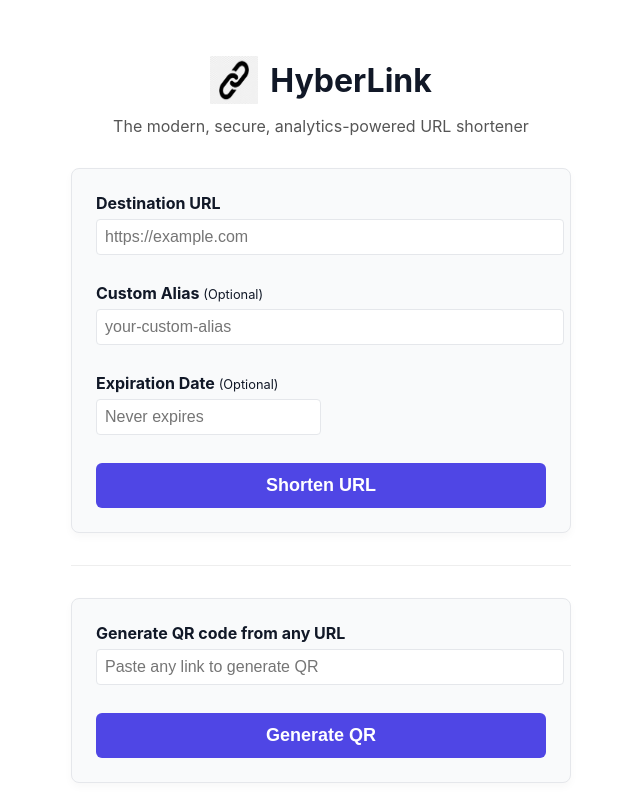
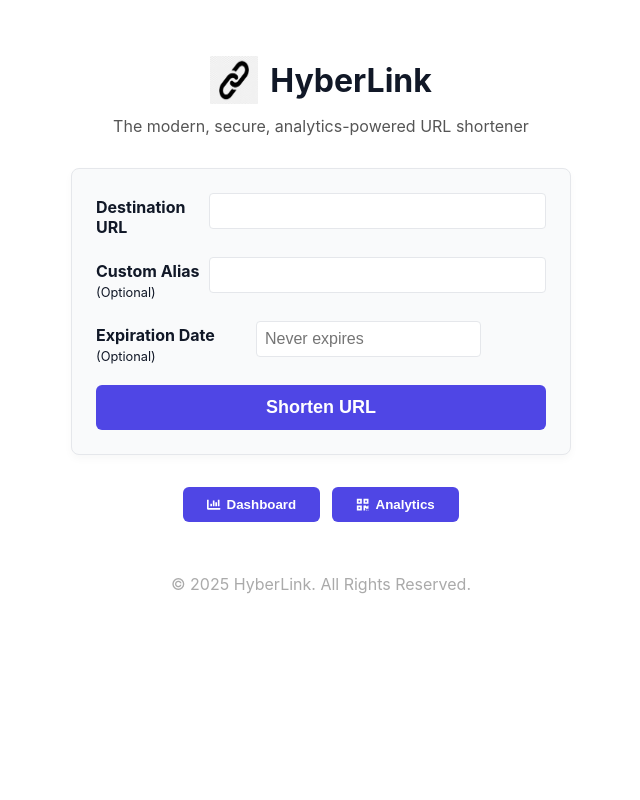
Before and after one commit to maryam24-7/hyperlink, a Next.js app: page / in a window 1280 px wide. Shown: the top 800 px of the page, without its empty margins (319-959 px from the left). Built offline with nearby package versions, Linux system fonts and the light colour scheme.

Commit message:
Update LinkForm.tsx

```diff
--- a/src/components/LinkManagement/LinkForm.tsx
+++ b/src/components/LinkManagement/LinkForm.tsx
@@ -11,10 +11,6 @@ export default function LinkForm() {
   const [expiresAt, setExpiresAt] = useState<Date | null>(null);
   const [qrCode, setQrCode] = useState('');
   const [isLoading, setIsLoading] = useState(false);
-
-  // New state for direct QR link input
-  const [qrInput, setQrInput] = useState('');
-  const [qrInputValue, setQrInputValue] = useState('');
 
   const handleSubmit = async (e: React.FormEvent) => {
     e.preventDefault();
@@ -46,7 +42,7 @@ export default function LinkForm() {
     }
   };
 
-  // CSS styles
+  // نمط مشترك للحقل الواحد: عمودي في الجوال، أفقي في الحاسوب
   const fieldStyle: React.CSSProperties = {
     display: 'flex',
     flexDirection: 'column',
@@ -64,15 +60,18 @@ export default function LinkForm() {
     width: '100%',
   };
 
-  // Handle QR input generation
-  const handleQrInput = (e: React.FormEvent) => {
-    e.preventDefault();
-    setQrInputValue(qrInput);
-  };
+  // خاص بالحواسيب - يتم تفعيله عبر media query في CSS أو باستخدام window.innerWidth
+  const isDesktop = typeof window !== 'undefined' && window.innerWidth >= 768;
+
+  if (isDesktop) {
+    fieldStyle.flexDirection = 'row';
+    fieldStyle.alignItems = 'center';
+    labelStyle.width = 160;
+    labelStyle.marginBottom = 0;
+    inputStyle.flexGrow = 1;
+  }
 
   return (
-    <div>
-      {/* URL Shortener Form */}
     <form onSubmit={handleSubmit} className="card" style={{ textAlign: "left" }}>
       <div style={fieldStyle}>
         <label style={labelStyle}>Destination URL</label>
@@ -82,7 +81,6 @@ export default function LinkForm() {
           onChange={e => setUrl(e.target.value)}
           required
           style={inputStyle}
-            placeholder="https://example.com"
         />
       </div>
 
@@ -95,7 +93,6 @@ export default function LinkForm() {
           value={customAlias}
           onChange={e => setCustomAlias(e.target.value)}
           style={inputStyle}
-            placeholder="your-custom-alias"
         />
       </div>
 
@@ -129,38 +126,5 @@ export default function LinkForm() {
         </div>
       )}
     </form>
-
-      {/* Divider */}
-      <div style={{ margin: "32px 0", borderTop: "1px solid #eee" }} />
-
-      {/* QR Code Generator */}
-      <form onSubmit={handleQrInput} className="card" style={{ textAlign: "left" }}>
-        <div style={fieldStyle}>
-          <label style={labelStyle}>Generate QR code from any URL</label>
-          <input
-            type="url"
-            value={qrInput}
-            onChange={e => setQrInput(e.target.value)}
-            style={inputStyle}
-            placeholder="Paste any link to generate QR"
-            required
-          />
-        </div>
-        <button
-          type="submit"
-          style={{ width: "100%", padding: 12, fontSize: 18 }}
-        >
-          Generate QR
-        </button>
-        {qrInputValue && (
-          <div style={{ marginTop: 24 }}>
-            <QRGenerator url={qrInputValue} />
-            <div style={{ textAlign: "center", marginTop: 8, wordBreak: 'break-all', fontSize: 13, color: "#555" }}>
-              {qrInputValue}
-            </div>
-          </div>
-        )}
-      </form>
-    </div>
   );
 }
```
Lines whose indentation alone changed are shown as unchanged.
